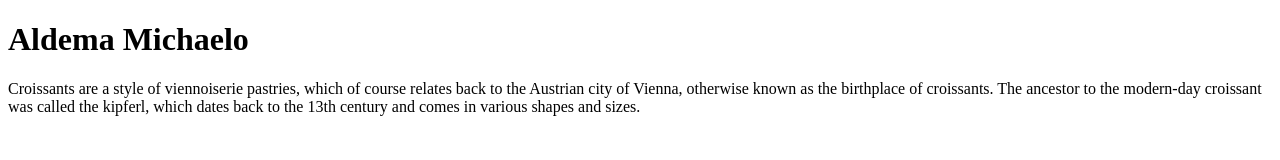
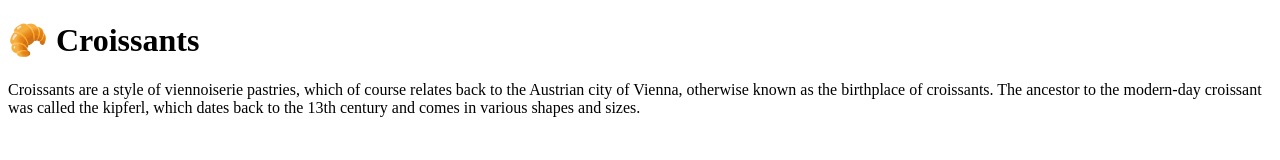
Before and after one commit to Aldema29/Multiple-Page-Hosting, a plain HTML site: page index.html in a window 1280 px wide. Drawn offline with Linux system fonts and the light colour scheme.

Commit message:
Update index.html

```diff
--- a/index.html
+++ b/index.html
@@ -7,7 +7,7 @@
     <title>Document</title>
 </head>
 <h1>
-    Aldema Michaelo
+    &#129360; Croissants
 </h1>
 <body>
     <p>
```
